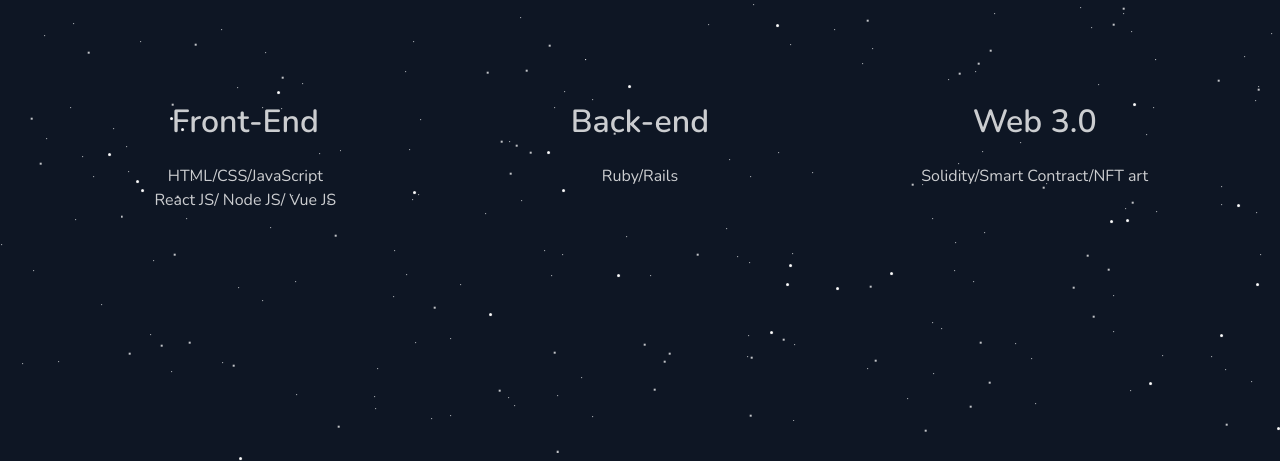
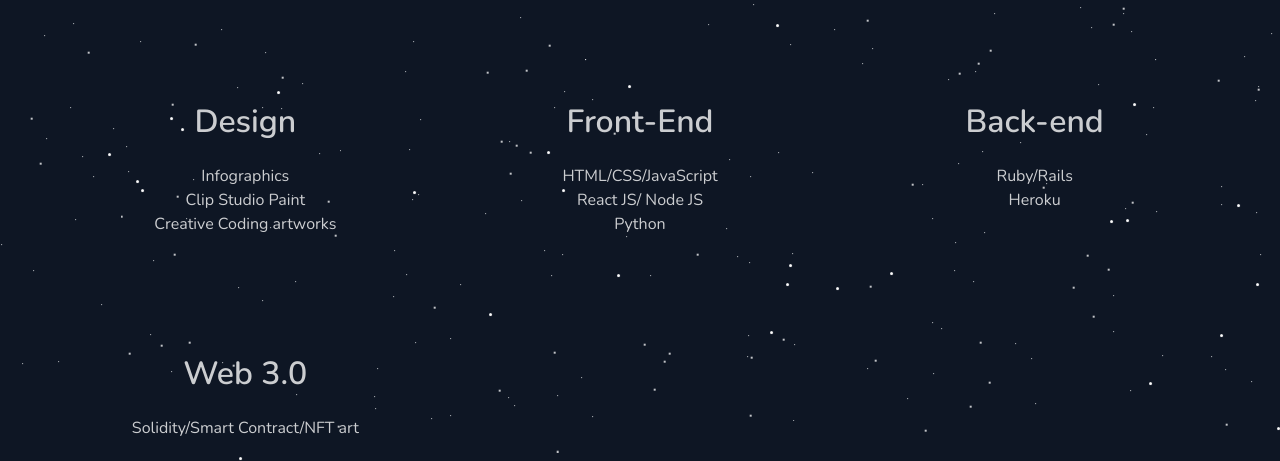
Before and after one commit to cnshnom/cnshnom.github.io, a plain HTML site: page index.html in a window 1280 px wide. Shown: the part 2020-2481 px from the top of the page. Drawn offline with nearby package versions, Linux system fonts and the light colour scheme.

Commit message:
add infographics

```diff
--- a/index.html
+++ b/index.html
@@ -51,6 +51,7 @@
               <div class="navbar-end">
                 <a class="navbar-item" href="#about"> About </a>
                 <a class="navbar-item" href="#interests">Interests </a>
+                <a class="navbar-item" href="https://www.flickr.com/photos/195944074@N03/" target="_blank">Infographics </a>
                 <a class="navbar-item" href="#portfolio">Portfolio </a>
                 <a class="navbar-item" href="https://medium.com/@yupeiyu.cns.hn" target="_blank"> Blog </a>
                 <a class="navbar-item" href="https://github.com/cnshnom" target="_blank"> Github </a>
@@ -147,17 +148,23 @@
       </h2>
      <!--     <div class="title-underline"></div> -->
     </div>
-
-
     <div class="columns m-6 is-multiline has-text-centered">
+      <div class="column is-4 my-6 px-2" data-aos="fade-down">
+        <h3 class="title is-3 font-light">Design</h3>
+        <p class=" is-5 font-light">Infographics</p>
+        <p class=" is-5 font-light">Clip Studio Paint</p>
+        <p class=" is-5 font-light">Creative Coding artworks</p>
+    </div>
       <div class="column is-4 my-6 px-2" data-aos="fade-down">
         <h3 class="title is-3 font-light">Front-End</h3>
         <p class=" is-5 font-light">HTML/CSS/JavaScript</p>
-        <p class=" is-5 font-light">React JS/ Node JS/ Vue JS</p>
+        <p class=" is-5 font-light">React JS/ Node JS</p>
+        <p class=" is-5 font-light">Python</p>
     </div>
       <div class="column is-4 my-6 px-2" data-aos="fade-down">
         <h3 class="title is-3 font-light">Back-end</h3>
         <p class="is-5 font-light">Ruby/Rails</p>
+        <p class="is-5 font-light">Heroku</p>
       </div>
   <div class="column is-4 my-6 px-2" data-aos="fade-down">
     <h3 class="title is-3 font-light">Web 3.0</h3>
```
